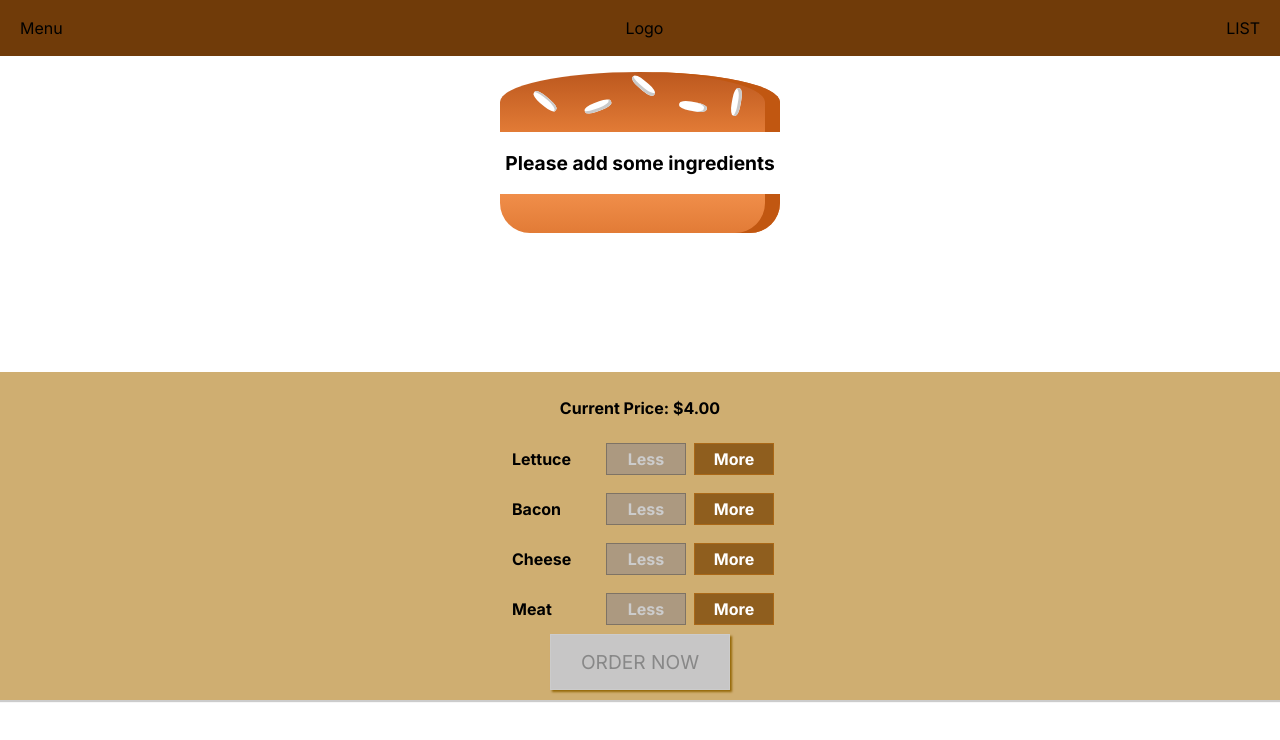
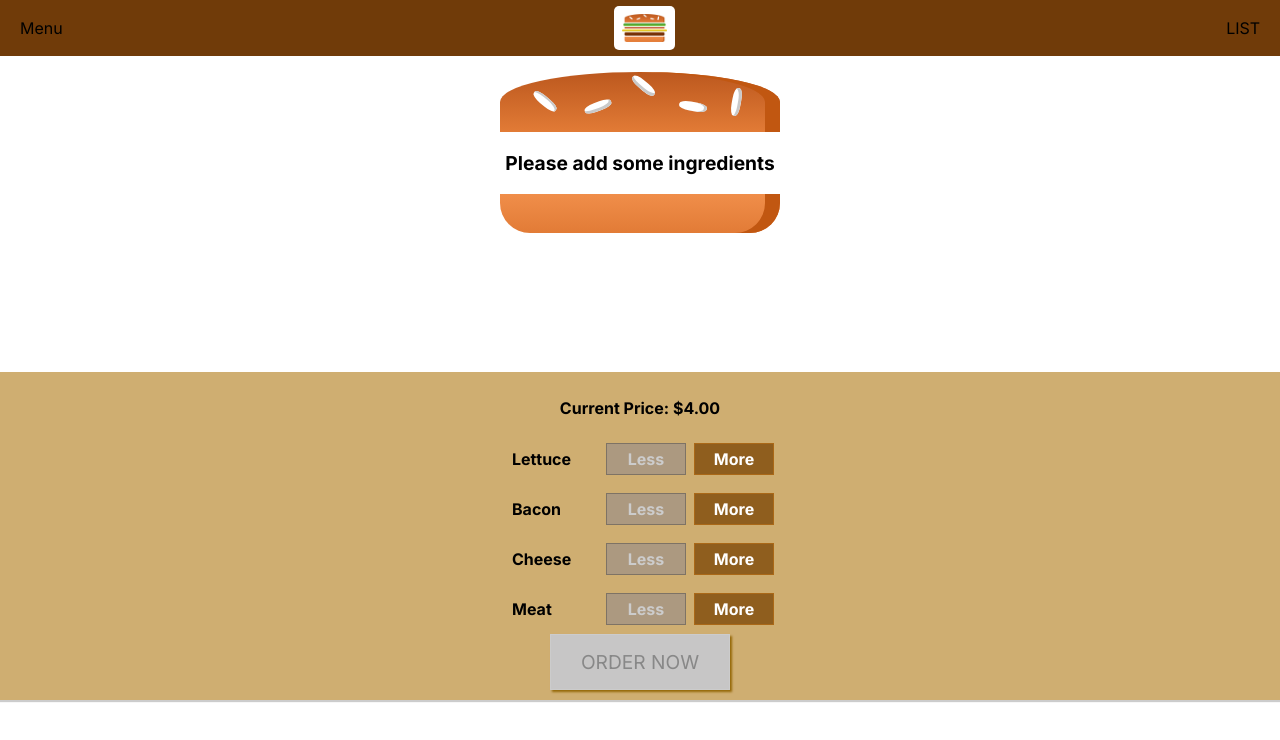
Before and after one commit to stevekutz/react_TCG_burger_1, a React (Create React App) app in the folder app/: page / in a window 1280 px wide. Shown: the top 740 px of the page. Built offline with nearby package versions, Linux system fonts and the light colour scheme.

Commit message:
added Logo to Toolbar

```diff
--- /dev/null
+++ b/app/src/components/Logo/Logo.js
@@ -0,0 +1,18 @@
+import React from 'react';
+import burgerLogo from '../../assets/images/burger-logo.png';
+import classes from './logo.module.css';
+
+
+const logo = (props) => {
+
+    return (
+        <div className = {classes.Logo}>
+            <img src = {burgerLogo} alt = 'burger logo'/>
+
+        </div>
+
+    )
+
+}
+
+export default logo;
--- /dev/null
+++ b/app/src/components/Logo/logo.module.css
@@ -0,0 +1,13 @@
+.Logo {
+    background-color: white;
+    padding: 8px;
+    height: 80%;
+    box-sizing: border-box;
+    border-radius: 5px;
+
+
+}
+
+.Logo img {
+    height: 100%;
+}
--- a/app/src/components/Navigation/Toolbar/Toolbar.js
+++ b/app/src/components/Navigation/Toolbar/Toolbar.js
@@ -1,12 +1,13 @@
 import React from 'react';
 import classes from './toolbar.module.css';
+import Logo from '../../Logo/Logo';
 
 const toolbar = (props) => {
 
 return (
     <header className = {classes.Toolbar}>
         <div> Menu </div>
-        <div> Logo </div>
+        <Logo />
         <nav>
             LIST
         </nav>
```
Also changed, not shown: app/src/assets/images/burger-logo.png (added).
